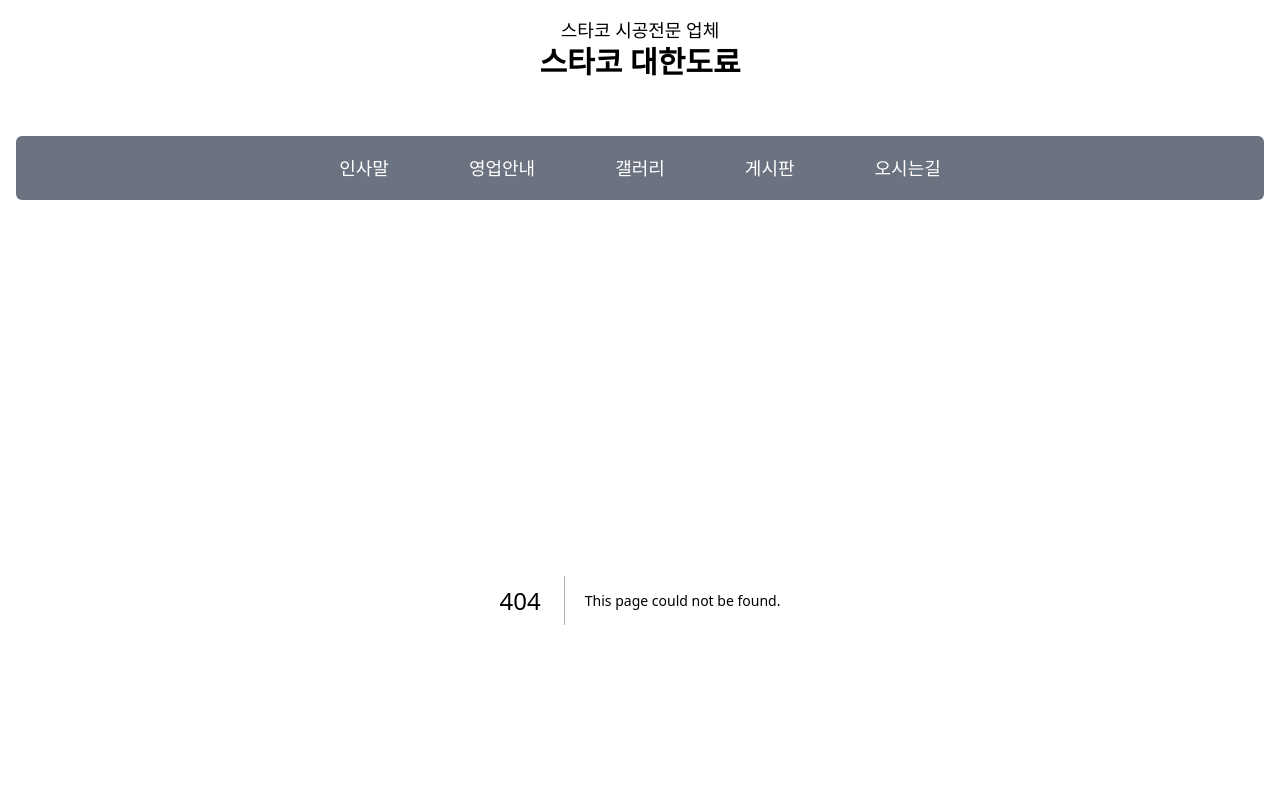
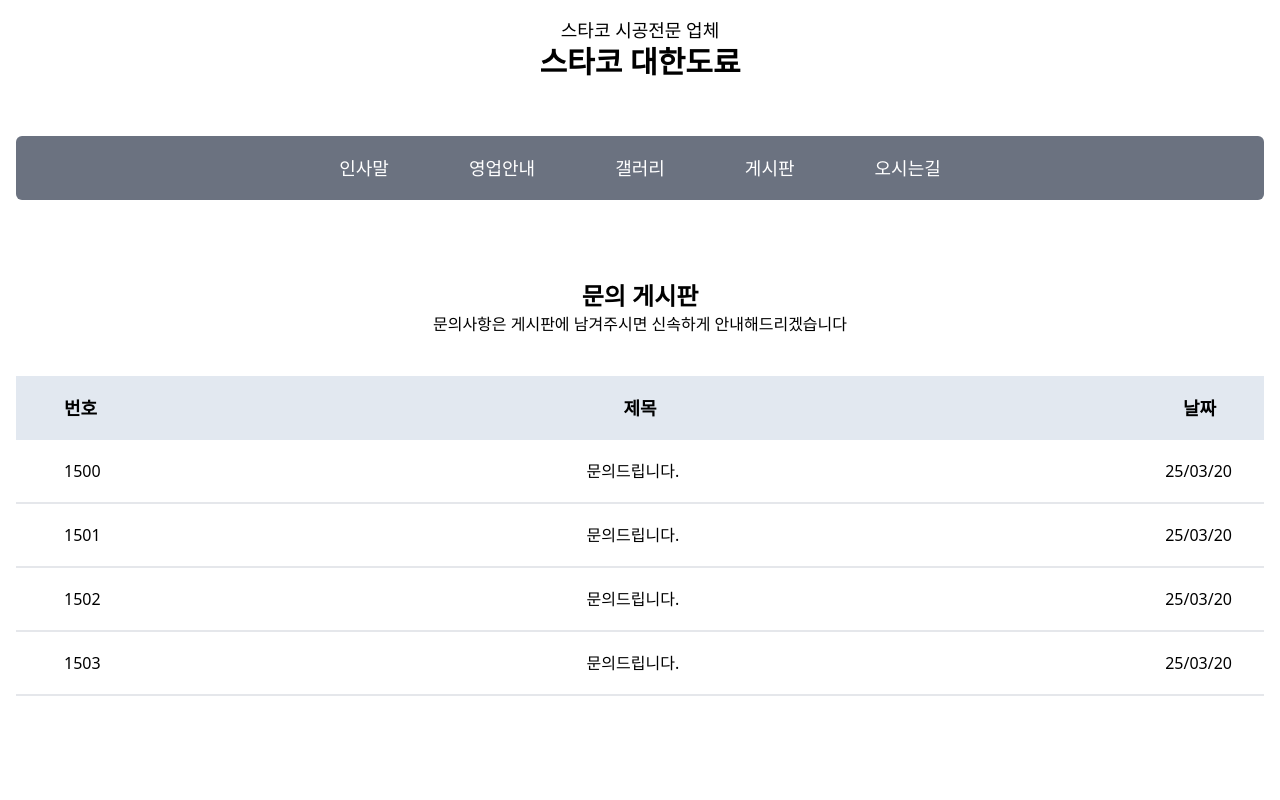
Before and after one commit to hyebinkimsdf/daehanPaint, a Next.js app: page /board in a window 1280 px wide. Before the commit this address had no page. Shown: the top 800 px of the page. Built offline with nearby package versions, Linux system fonts and the light colour scheme.

Commit message:
design: Add board page

```diff
--- /dev/null
+++ b/app/board/page.tsx
@@ -0,0 +1,34 @@
+import Link from "next/link";
+
+export default function board() {
+  const data = [
+    { number: "1500", date: "25/03/20" },
+    { number: "1501", date: "25/03/20" },
+    { number: "1502", date: "25/03/20" },
+    { number: "1503", date: "25/03/20" },
+  ];
+  return (
+    <div className="flex flex-col mx-auto w-full max-w-[1400px] justify-center items-center">
+      <div className="text-center mt-20 mb-10">
+        <h2 className="text-2xl font-semibold">문의 게시판</h2>
+        <p className="text-base">문의사항은 게시판에 남겨주시면 신속하게 안내해드리겠습니다</p>
+      </div>
+
+      <div className="flex w-full justify-between px-12 h-16 items-center bg-slate-200 text-lg font-semibold">
+        <p>번호</p>
+        <p>제목</p>
+        <p>날짜</p>
+      </div>
+
+      {data.map((item, index) => (
+        <Link key={item.number} href={`/board/${item.number}`} className="w-full">
+          <div className="flex w-full justify-between px-8 h-16 items-center border-b-2 text-base font-medium max-w-[1400px] ">
+            <p className="pl-4">{item.number}</p>
+            <p>문의드립니다.</p>
+            <p>{item.date}</p>
+          </div>
+        </Link>
+      ))}
+    </div>
+  );
+}
```
